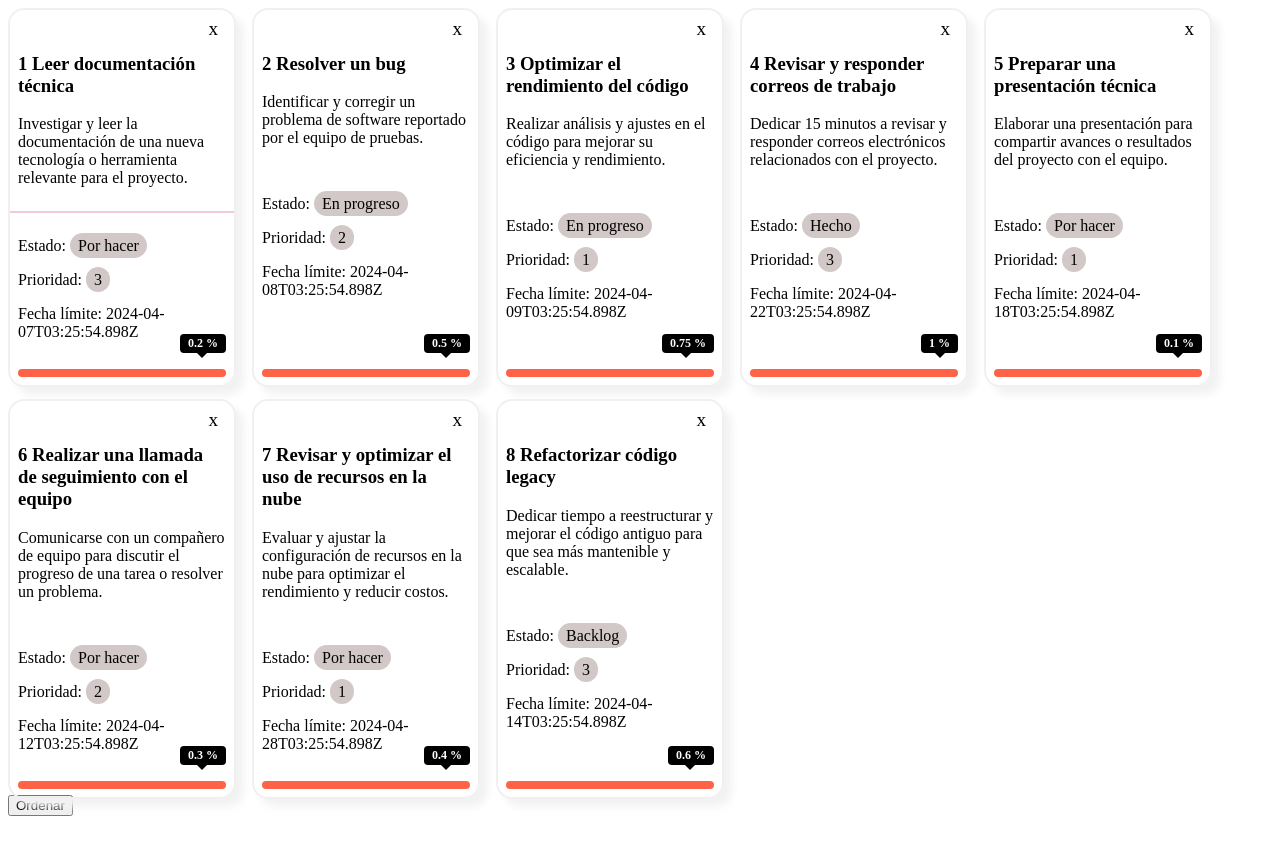
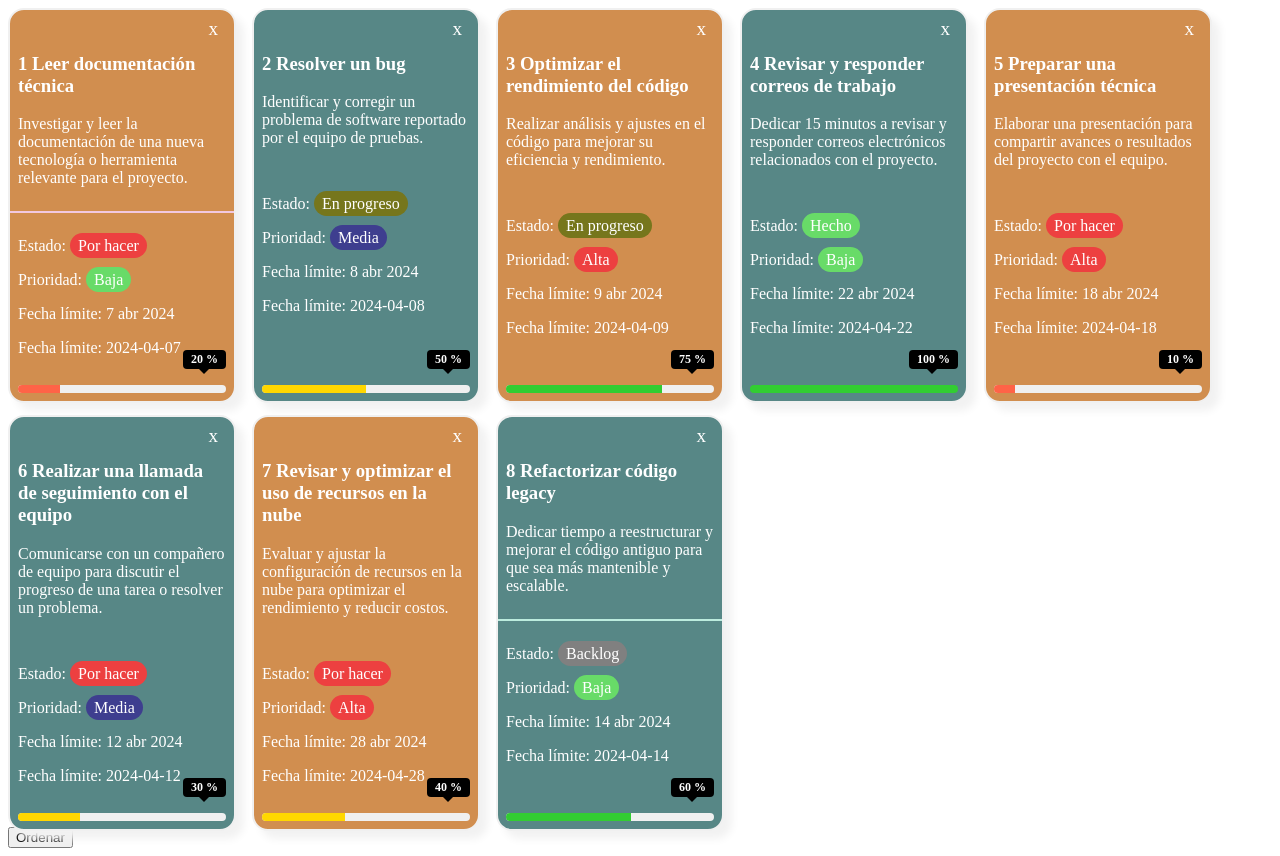
Before and after one commit to jgarea/angular-18-app, an Angular app: page / in a window 1280 px wide. Before the commit the page ends 824 px from the top, so only its background shows below. Built offline with nearby package versions, Linux system fonts and the light colour scheme.

Commit message:
add pipes

```diff
--- a/src/app/app.component.html
+++ b/src/app/app.component.html
@@ -1,17 +1,26 @@
 <div class="todo-container">
+  @for (todo of todoData; track todo.id; let f = $first; let l = $last; let odd
+  = $odd; let even = $even) {
   <app-todo
-    *ngFor="let todo of todoData;
-    let i = index;
-    trackBy: trackByFn
-    let f = first;
-    let l = last;
-    let odd = odd;
-    let even = even;
-    "
     [todoData]="todo"
     [first]="f"
+    [last]="l"
+    [odd]="odd"
+    [even]="even"
     (onClickIcon)="getTodoInfo($event)"
   ></app-todo>
+  } @empty {
+  <p>No hay datos</p>
+  }
+  <!-- *ngFor="
+      let todo of todoData;
+      let i = index;
+      trackBy: trackByFn;
+      let f = first;
+      let l = last;
+      let odd = odd;
+      let even = even
+    " -->
 </div>
 
 <button (click)="orderData()">Ordenar</button>
--- a/src/app/app.component.ts
+++ b/src/app/app.component.ts
@@ -18,7 +18,9 @@ import { CommonModule } from '@angular/common';
 })
 export class AppComponent {
   title = 'angular-18-app';
-  todoData= TODO_DATA;
+
+  // todoData:NTodo.TodoData[]= [];
+  todoData:NTodo.TodoData[]= TODO_DATA;
 
   constructor() {}
 
--- a/src/app/pages/todo/todo.component.html
+++ b/src/app/pages/todo/todo.component.html
@@ -1,38 +1,85 @@
+<!-- <div
+    class="card-container"
+    [ngClass]="[first ? 'first' : '', last ? 'last' : '', odd ? 'odd' : '', even ? 'even' : '']"
+> -->
 <div
-    class="card-container {{first ? 'first' : ''}} {{last ? 'last' : ''}} {{odd ? 'odd' : ''}} {{even ? 'even' : ''}}"
+  class="card-container"
+  [ngClass]="{
+    first: first,
+    last: last,
+    odd: odd,
+    even: even
+  }"
 >
   @if (todoData) {
   <span class="icon-close" (click)="onClickIcon.emit(todoData)">x</span>
   <div class="card-body">
     <div class="card-content">
-            <h3>{{todoData.id}} {{todoData.title}}</h3>
-            <p>{{todoData.description}}</p>
+      <h3>{{ todoData.id }} {{ todoData.title }}</h3>
+      <p>{{ todoData.description }}</p>
     </div>
   </div>
   <div class="card-content pills-container">
-        <p>Estado:
-            <span
+    <p>
+      Estado:
+      <span class="status"
+            [ngClass]="todoData.class.status"
+      >
+        {{ todoData.status }}
+      </span>
+      <!-- <span
                 class="status"
-            >
+                [ngStyle]="{'background-color': todoData.status === 'Por hacer' ? 'red' : todoData.status === 'En progreso' ? 'yellowgreen' : 'green'}"
+                [ngStyle]="{'background-color': todoData.color.status}"
+
+
+                @if (todoData.class.status=== 'to-do') {
+            <span class="status to-do">
                 {{todoData.status}}
             </span>
+            } @else if (todoData.class.status=== 'in-progress') {
+            <span class="status in-progress">
+                {{todoData.status}}
+            </span>
+            }
+            @else {
+                <span class="status">
+                    {{todoData.status}}
+                </span>
+            }
+            >
 
+
+            @switch (todoData.class.status) { @case ('to-do'){
+      <span class="status to-do">
+        {{ todoData.status }}
+      </span>
+      } @case ('in-progress'){
+      <span class="status in-progress">
+        {{ todoData.status }}
+      </span>
+      } @default{
+      <span class="status">
+        {{ todoData.status }}
+      </span>
+      } }-->
     </p>
-        <p>Prioridad:
-            <span
-                class="priority"
-            >
-                {{todoData.priority}}
+    <p>
+      Prioridad:
+      <span class="priority"
+      [ngClass]="todoData.class.priority">
+        {{ priority }}
       </span>
     </p>
-        <p>Fecha límite: {{todoData.deadLine}}</p>
+    <p>Fecha límite: {{ todoData.deadLine | date }}</p>
+    <p>Fecha límite: {{ todoData.deadLine | date: 'YYYY-MM-dd' }}</p>
   </div>
   <section class="progressbar-container">
-        <div class="progressbar">
-            <div class="progressbar__fill">
+    <div class="progressbar" [attr.data-progress-range]="range">
+      <!-- <div class="progressbar__fill" style="width: 50%;"></div> -->
+      <div class="progressbar__fill" [ngStyle]="{'width': progress + '%'}"></div>
     </div>
-        </div>
-        <span>{{todoData.progress}} %</span>
+    <span>{{ todoData.progress | percent}}</span>
   </section>
 
   } @else {
--- a/src/app/pages/todo/todo.component.ts
+++ b/src/app/pages/todo/todo.component.ts
@@ -1,11 +1,18 @@
-import { Component, EventEmitter, Input, Output } from '@angular/core';
+import { Component, EventEmitter, Input, LOCALE_ID, Output } from '@angular/core';
 import { NTodo } from '../../models/todo.model';
-import { CommonModule } from '@angular/common';
+import { CommonModule,registerLocaleData } from '@angular/common';
+import es from '@angular/common/locales/es';
+registerLocaleData(es);
 
 @Component({
   selector: 'app-todo',
   standalone: true,
   imports: [CommonModule],
+  providers: [
+    {
+      provide: LOCALE_ID, useValue: 'es'
+    }
+  ],
   templateUrl: './todo.component.html',
   styleUrl: './todo.component.scss'
 })
@@ -16,4 +23,29 @@ export class TodoComponent {
   @Input() odd!: boolean;
   @Input() even!: boolean;
   @Output() onClickIcon = new EventEmitter<NTodo.TodoData>();
+
+  get priority():string{
+    switch(this.todoData.priority){
+      case NTodo.Priority.LOW:
+        return NTodo.PriorityText.LOW;
+      case NTodo.Priority.MEDIUM:
+        return NTodo.PriorityText.MEDIUM;
+      case NTodo.Priority.HIGH:
+        return NTodo.PriorityText.HIGH;
+    }
+    return '';
+
+  }
+  get progress():number{
+    return this.todoData.progress * 100;
+  }
+  get range(){
+    if(this.progress>0 && this.progress< NTodo.Range.LOW){
+      return NTodo.RangeText.LOW;
+    } else if(this.progress>= NTodo.Range.LOW && this.progress< NTodo.Range.MEDIUM){
+      return NTodo.RangeText.MEDIUM;
+    }
+    return NTodo.RangeText.HIGH;
+  }
+
 }
```
Lines whose indentation alone changed are shown as unchanged.
